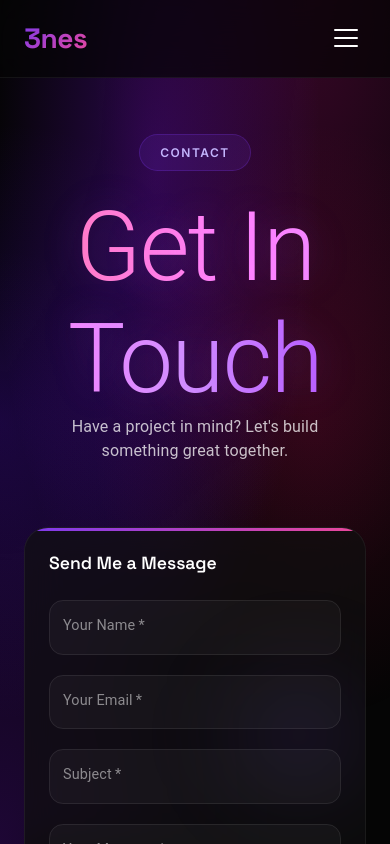
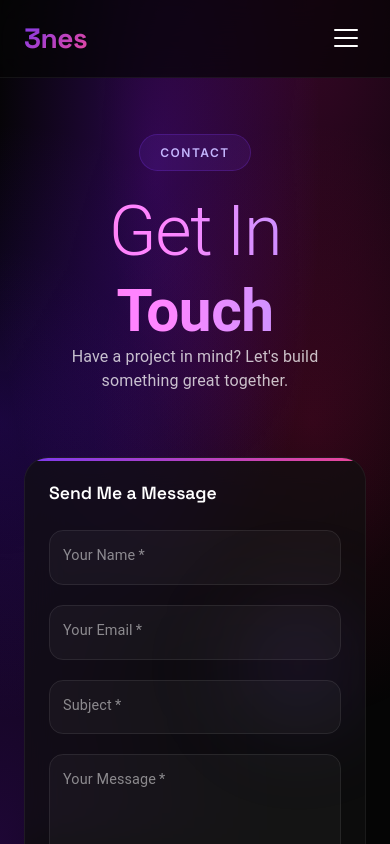
Before and after one commit to enesgunumdogdu/enesgunumdogducomtr, a React (Vite) app: page /contact in a window 390 px wide. Shown: the top 844 px of the page. Built offline with nearby package versions, Linux system fonts and the light colour scheme.

Commit message:
Implement responsive hero name styles for Contact and Projects pages: Updated typography to use new hero name classes for better visual hierarchy; added large variant styles in App.css for improved text scaling across devices.

```diff
--- a/src/App.css
+++ b/src/App.css
@@ -615,6 +615,35 @@
   }
 }
 
+/* Large variant - for pages with shorter titles (Projects, Contact) */
+.hero-name--large .hero-name-first {
+  font-size: clamp(5rem, 16vw, 10rem);
+}
+
+.hero-name--large .hero-name-surname {
+  font-size: clamp(3.5rem, 12vw, 7.5rem);
+}
+
+@media (max-width: 1024px) {
+  .hero-name--large .hero-name-first {
+    font-size: clamp(4rem, 14vw, 7rem);
+  }
+
+  .hero-name--large .hero-name-surname {
+    font-size: clamp(3rem, 10vw, 5.5rem);
+  }
+}
+
+@media (max-width: 600px) {
+  .hero-name--large .hero-name-first {
+    font-size: clamp(3rem, 18vw, 5rem);
+  }
+
+  .hero-name--large .hero-name-surname {
+    font-size: clamp(2.5rem, 15vw, 4rem);
+  }
+}
+
 .section-subtitle {
   color: rgba(255, 255, 255, 0.75);
   max-width: 650px;
--- a/src/pages/Contact.jsx
+++ b/src/pages/Contact.jsx
@@ -106,8 +106,9 @@ function Contact() {
       <Box className="section">
         <Box className="section-header">
           <Box className="section-label">Contact</Box>
-          <Typography variant="h1" className="section-title">
-            <span className="gradient-text-animated">Get In Touch</span>
+          <Typography variant="h1" component="h1" className="hero-name hero-name--large">
+            <span className="hero-name-first gradient-text-animated">Get In</span>
+            <span className="hero-name-surname gradient-text-animated">Touch</span>
           </Typography>
           <Typography className="section-subtitle">
             Have a project in mind? Let's build something great together.
--- a/src/pages/Projects.jsx
+++ b/src/pages/Projects.jsx
@@ -67,8 +67,9 @@ function Projects() {
       <Box className="section">
         <Box className="section-header">
           <Box className="section-label">Portfolio</Box>
-          <Typography variant="h1" className="section-title">
-            <span className="gradient-text-animated">My Projects</span>
+          <Typography variant="h1" component="h1" className="hero-name hero-name--large">
+            <span className="hero-name-first gradient-text-animated">My</span>
+            <span className="hero-name-surname gradient-text-animated">Projects</span>
           </Typography>
           <Typography className="section-subtitle">
             A collection of projects showcasing my expertise in backend development,
```
